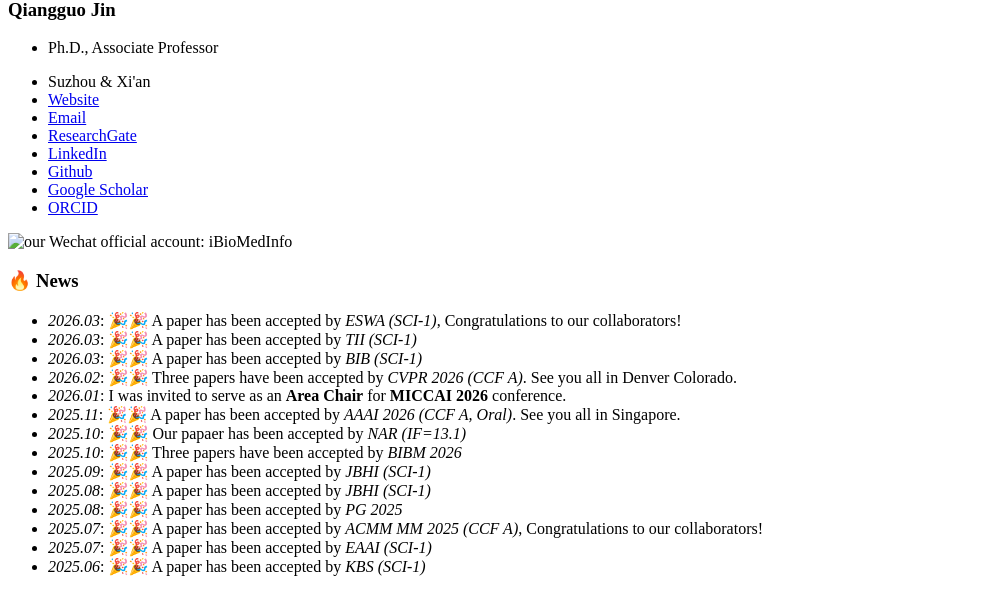
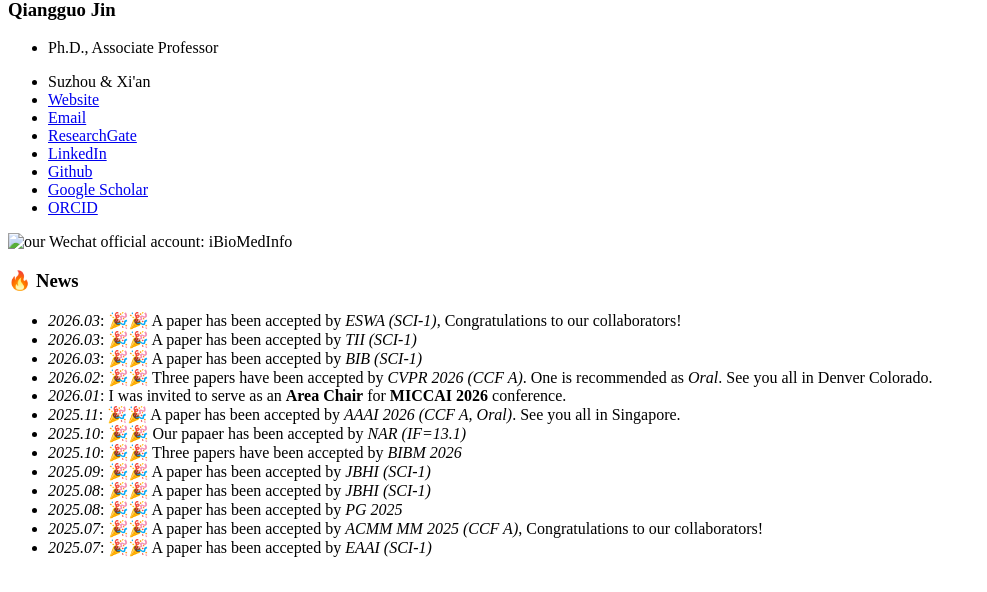
Before and after one commit to qgking/qgking.github.io, a Jekyll site: the page built from _pages/includes/news.md, in a window 1280 px wide. Shown: the part 526-1118 px from the top of the page, without its empty margins (0-987 px from the left). Built offline with Jekyll 4.4.1, drawn with Linux system fonts in a browser that asks for light colours; our own code applies the rules of GitHub Pages for plain Markdown files.

Commit message:
update news

```diff
--- a/_pages/includes/news.md
+++ b/_pages/includes/news.md
@@ -2,7 +2,7 @@
 - *2026.03*: 🎉🎉 A paper has been accepted by *ESWA (SCI-1)*, Congratulations to our collaborators!
 - *2026.03*: 🎉🎉 A paper has been accepted by *TII (SCI-1)*
 - *2026.03*: 🎉🎉 A paper has been accepted by *BIB (SCI-1)*
-- *2026.02*: 🎉🎉 Three papers have been accepted by *CVPR 2026 (CCF A)*. See you all in Denver Colorado.
+- *2026.02*: 🎉🎉 Three papers have been accepted by *CVPR 2026 (CCF A)*. One is recommended as *Oral*. See you all in Denver Colorado.
 - *2026.01*: I was invited to serve as an **Area Chair** for **MICCAI 2026** conference.
 - *2025.11*: 🎉🎉 A paper has been accepted by *AAAI 2026 (CCF A, Oral)*. See you all in Singapore.
 - *2025.10*: 🎉🎉 Our papaer has been accepted by *NAR (IF=13.1)*
@@ -12,4 +12,3 @@
 - *2025.08*: 🎉🎉 A paper has been accepted by *PG 2025*
 - *2025.07*: 🎉🎉 A paper has been accepted by *ACMM MM 2025 (CCF A)*, Congratulations to our collaborators!
 - *2025.07*: 🎉🎉 A paper has been accepted by *EAAI (SCI-1)*
-- *2025.06*: 🎉🎉 A paper has been accepted by *KBS (SCI-1)*
```
